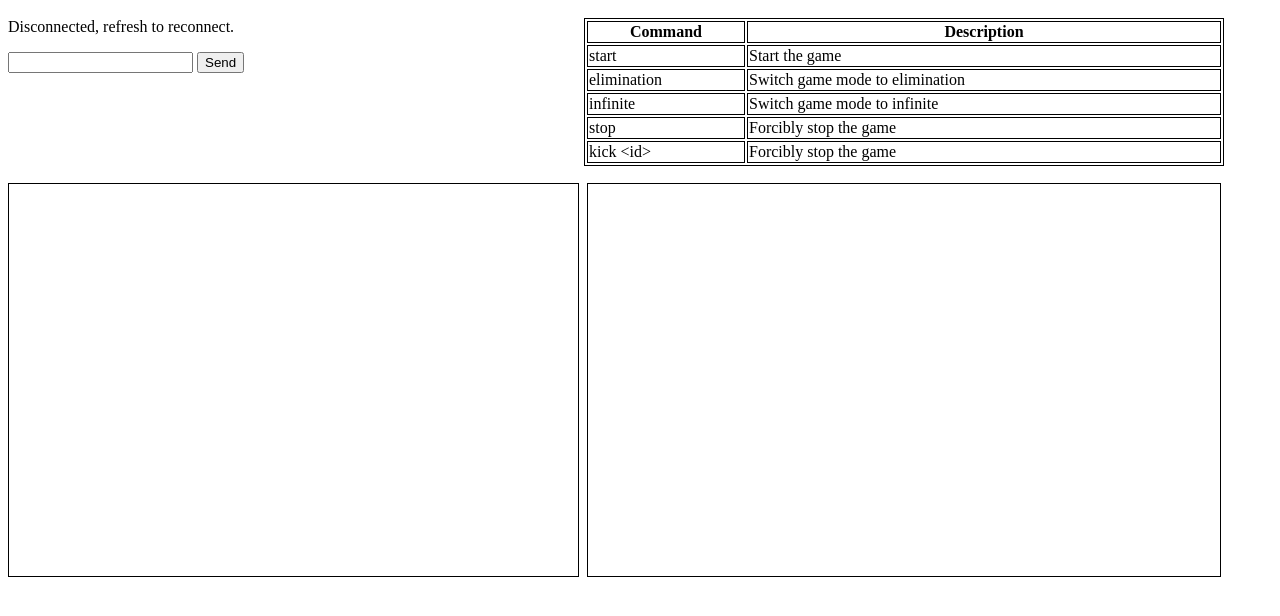
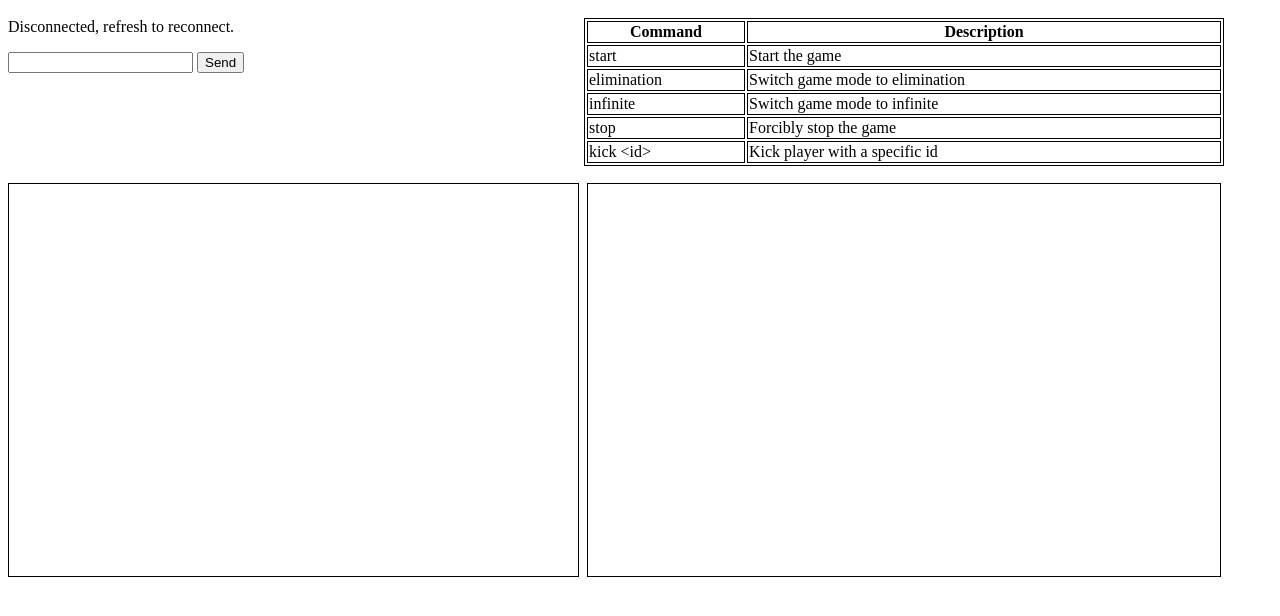
Before and after one commit to trudeaugamedev/Blizzard-Bash, a website: page admin/admin.html in a window 1280 px wide. Shown: the part 48-664 px from the top of the page. Drawn offline with Linux system fonts and the light colour scheme.

Commit message:
fix incorrect admin page command description

```diff
--- a/admin/admin.html
+++ b/admin/admin.html
@@ -11,7 +11,7 @@
         <tr><td>elimination</td><td>Switch game mode to elimination</td></tr>
         <tr><td>infinite</td><td>Switch game mode to infinite</td></tr>
         <tr><td>stop</td><td>Forcibly stop the game</td></tr>
-        <tr><td>kick &#60;id&#62;</td><td>Forcibly stop the game</td></tr>
+        <tr><td>kick &#60;id&#62;</td><td>Kick player with a specific id</td></tr>
     </table>
     <p id="connectionStatus">Connecting to server...</p>
     <input id="commandPrompt"/>
```
